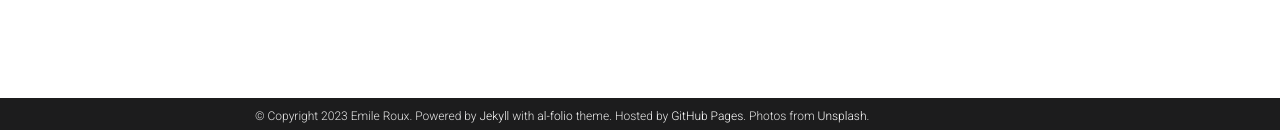
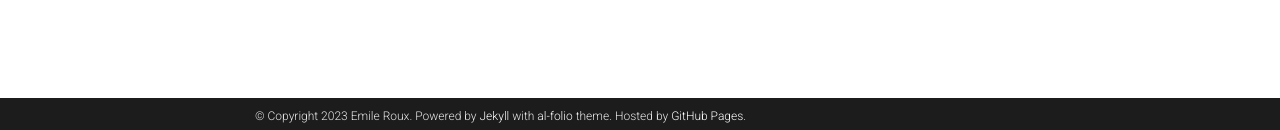
Before and after one commit to EmileRouxSMB/EmileRouxSMB.github.io, a Jekyll site: the page built from _pages/publications.md, in a window 1280 px wide. Shown: the part 767-897 px from the top of the page. Built offline with Jekyll 4.4.1, drawn with Linux system fonts in a browser that asks for light colours; comment, search, counter and statistics services are not loaded; a style sheet for code colours, icons or effects is not loaded.

Commit message:
Update _config.yml

```diff
--- a/_config.yml
+++ b/_config.yml
@@ -12,7 +12,6 @@
 footer_text: >
   Powered by <a href="https://jekyllrb.com/" target="_blank">Jekyll</a> with <a href="https://github.com/alshedivat/al-folio">al-folio</a> theme.
   Hosted by <a href="https://pages.github.com/" target="_blank">GitHub Pages</a>.
-  Photos from <a href="https://unsplash.com" target="_blank">Unsplash</a>.
 keywords: jekyll, jekyll-theme, academic-website, portfolio-website  # add your own keywords or leave empty
 
 lang: en # the language of your site (for example: en, fr, cn, ru, etc.)
@@ -173,12 +172,12 @@
     permalink: /projects/:path/
 
 announcements:
-  enabled: true
+  enabled: false
   scrollable: true # adds a vertical scroll bar if there are more than 3 news items
   limit: 5 # leave blank to include all the news in the `_news` folder
 
 latest_posts:
-  enabled: true
+  enabled: false
   scrollable: true # adds a vertical scroll bar if there are more than 3 new posts items
   limit: 3 # leave blank to include all the blog posts
 
@@ -272,8 +271,8 @@
 
 scholar:
 
-  last_name: [Einstein]
-  first_name: [Albert, A.]
+  last_name: [Roux]
+  first_name: [Emile]
 
   style: apa
   locale: en
```
